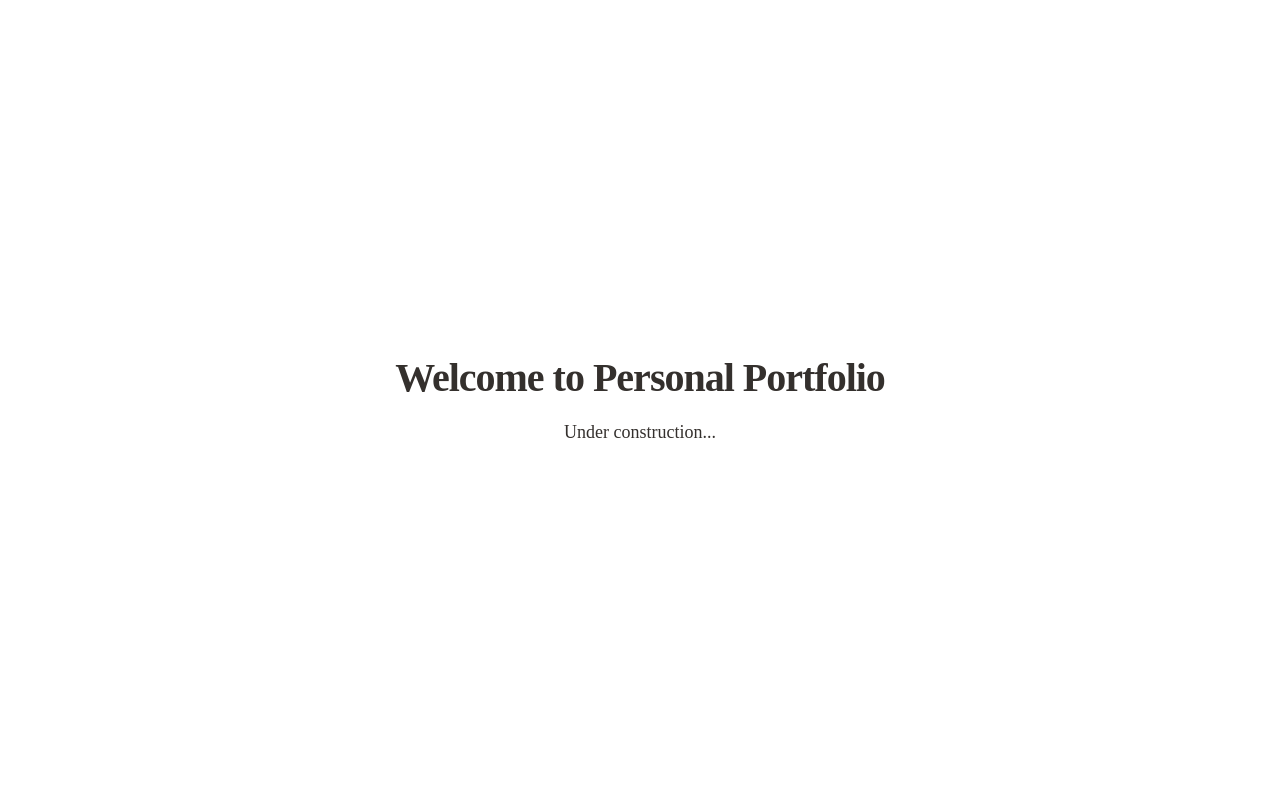
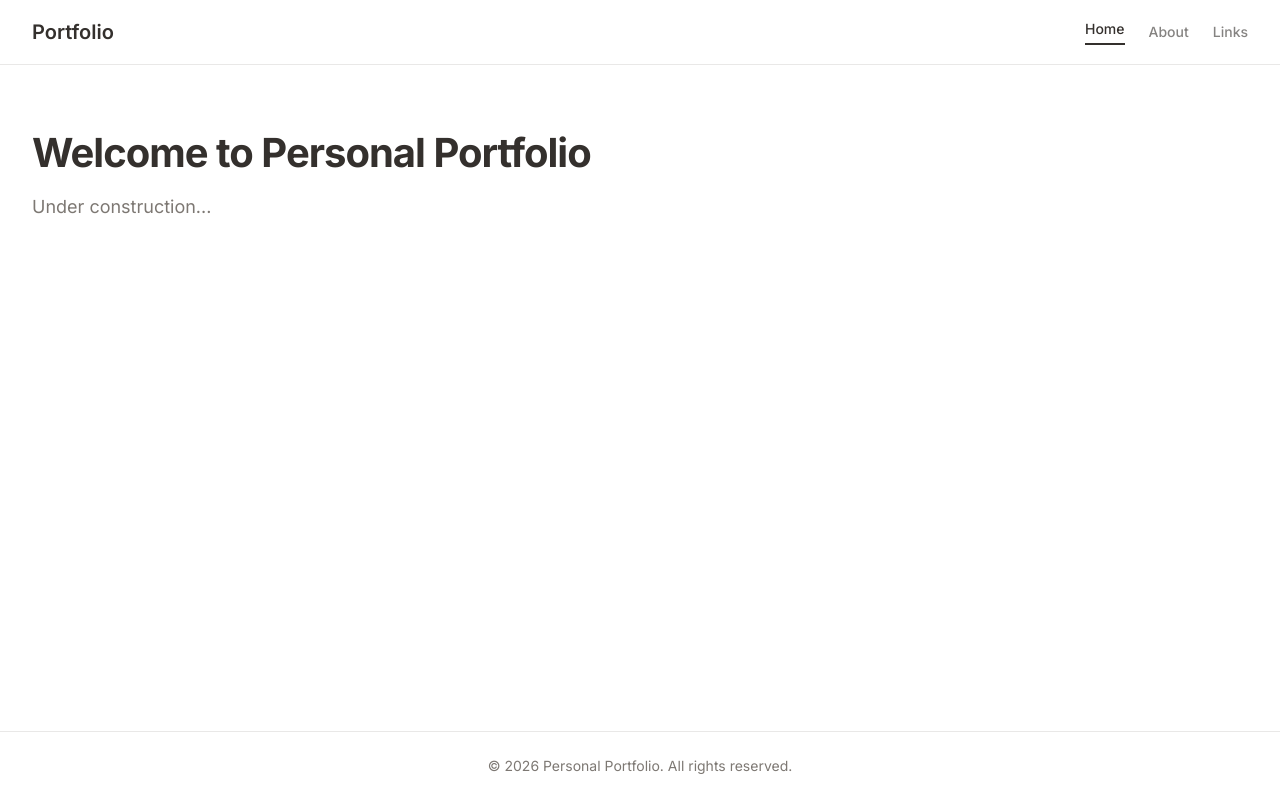
Before and after one commit to degui1/resume-next, a Next.js app: page / in a window 1280 px wide. Built offline with nearby package versions, Linux system fonts and the light colour scheme.

Commit message:
Build layout components

```diff
--- a/app/layout.tsx
+++ b/app/layout.tsx
@@ -1,5 +1,10 @@
 import type { Metadata } from "next";
+import { Inter } from "next/font/google";
 import "./globals.css";
+import { Navigation } from "@/components/layout/Navigation";
+import { Footer } from "@/components/layout/Footer";
+
+const inter = Inter({ subsets: ["latin"] });
 
 export const metadata: Metadata = {
   title: "Personal Portfolio",
@@ -13,7 +18,13 @@ export default function RootLayout({
 }>) {
   return (
     <html lang="en">
-      <body>{children}</body>
+      <body className={inter.className}>
+        <div className="flex min-h-screen flex-col">
+          <Navigation />
+          <main className="flex-1">{children}</main>
+          <Footer />
+        </div>
+      </body>
     </html>
   );
 }
--- a/app/page.tsx
+++ b/app/page.tsx
@@ -1,8 +1,8 @@
 export default function Home() {
   return (
-    <main className="flex min-h-screen flex-col items-center justify-center p-24">
+    <div className="container mx-auto max-w-screen-xl px-4 py-12 sm:px-6 sm:py-16 lg:px-8">
       <h1 className="text-4xl font-bold">Welcome to Personal Portfolio</h1>
-      <p className="mt-4 text-lg">Under construction...</p>
-    </main>
+      <p className="mt-4 text-lg text-muted-foreground">Under construction...</p>
+    </div>
   );
 }
--- /dev/null
+++ b/components/layout/Footer.tsx
@@ -0,0 +1,13 @@
+export function Footer() {
+  const currentYear = new Date().getFullYear();
+
+  return (
+    <footer className="w-full border-t border-border bg-background">
+      <div className="container mx-auto max-w-screen-xl px-4 py-6 sm:px-6 lg:px-8">
+        <p className="text-center text-sm text-muted-foreground">
+          © {currentYear} Personal Portfolio. All rights reserved.
+        </p>
+      </div>
+    </footer>
+  );
+}
--- /dev/null
+++ b/components/layout/Navigation.tsx
@@ -0,0 +1,43 @@
+'use client';
+
+import Link from 'next/link';
+import { usePathname } from 'next/navigation';
+
+export function Navigation() {
+  const pathname = usePathname();
+
+  const links = [
+    { href: '/', label: 'Home' },
+    { href: '/about', label: 'About' },
+    { href: '/links', label: 'Links' },
+  ];
+
+  return (
+    <nav className="sticky top-0 z-50 w-full border-b border-border bg-background/95 backdrop-blur supports-[backdrop-filter]:bg-background/60">
+      <div className="container mx-auto flex h-16 max-w-screen-xl items-center justify-between px-4 sm:px-6 lg:px-8">
+        <Link href="/" className="text-xl font-semibold text-foreground hover:opacity-80 transition-opacity">
+          Portfolio
+        </Link>
+
+        <div className="flex items-center gap-6">
+          {links.map((link) => {
+            const isActive = pathname === link.href;
+            return (
+              <Link
+                key={link.href}
+                href={link.href}
+                className={`text-sm font-medium transition-colors hover:text-foreground/80 ${
+                  isActive
+                    ? 'text-foreground border-b-2 border-foreground pb-1'
+                    : 'text-foreground/60'
+                }`}
+              >
+                {link.label}
+              </Link>
+            );
+          })}
+        </div>
+      </div>
+    </nav>
+  );
+}
```
Also changed, not shown: .kiro/specs/personal-portfolio-website/tasks.md.
